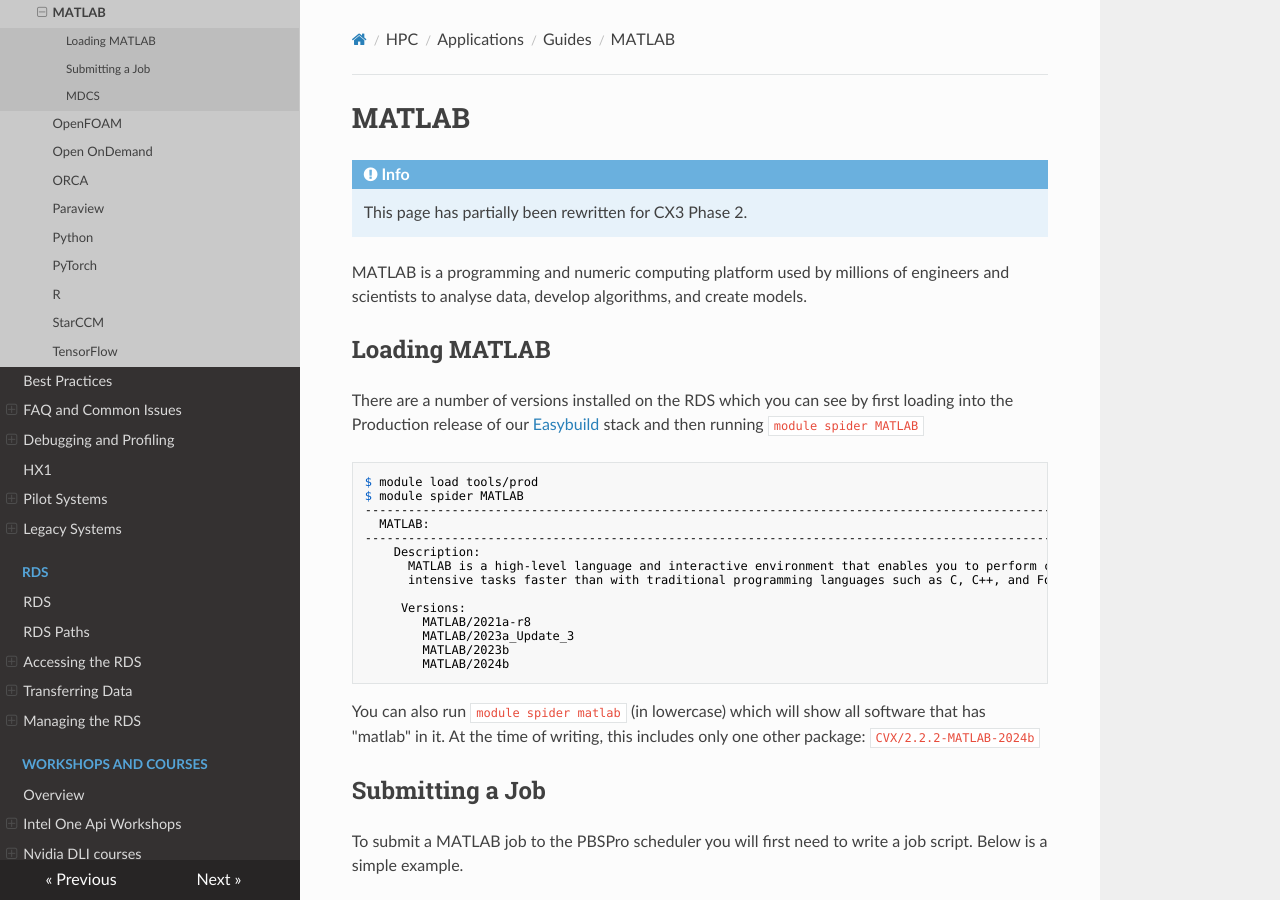
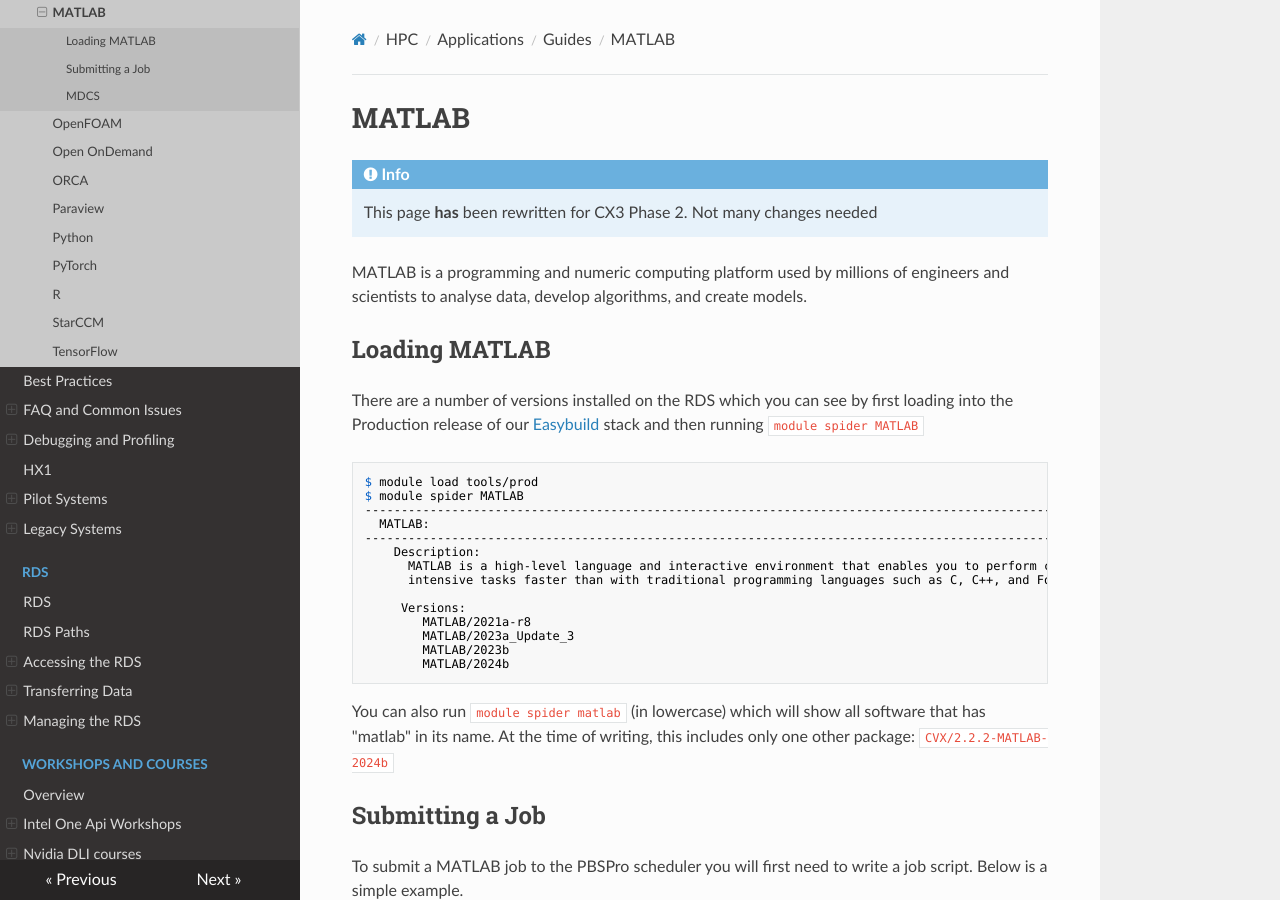
Before and after one commit to ImperialCollegeLondon/icl-rcs-user-guide, an MkDocs documentation site: the page built from docs/hpc/applications/guides/matlab.md, in a window 1280 px wide and 900 px high. Built offline with MkDocs 1.6.1, drawn with Linux system fonts in a browser that asks for light colours; nearby versions of some CDN libraries.

Commit message:
text change for clarity

````diff
--- a/docs/hpc/applications/guides/matlab.md
+++ b/docs/hpc/applications/guides/matlab.md
@@ -2,7 +2,7 @@
 
 !!! info
 
-    This page has partially been rewritten for CX3 Phase 2.
+    This page **has** been rewritten for CX3 Phase 2. Not many changes needed
 
 MATLAB is a programming and numeric computing platform used by millions of engineers and scientists to analyse data, develop algorithms, and create models.
 
@@ -27,7 +27,7 @@ $ module spider MATLAB
         MATLAB/2024b
 ```
 
-You can also run `module spider matlab` (in lowercase) which will show all software that has "matlab" in it. At the time of writing, this includes only one other package: `CVX/2.2.2-MATLAB-2024b`
+You can also run `module spider matlab` (in lowercase) which will show all software that has "matlab" in its name. At the time of writing, this includes only one other package: `CVX/2.2.2-MATLAB-2024b`
 
 ## Submitting a Job
 
````
